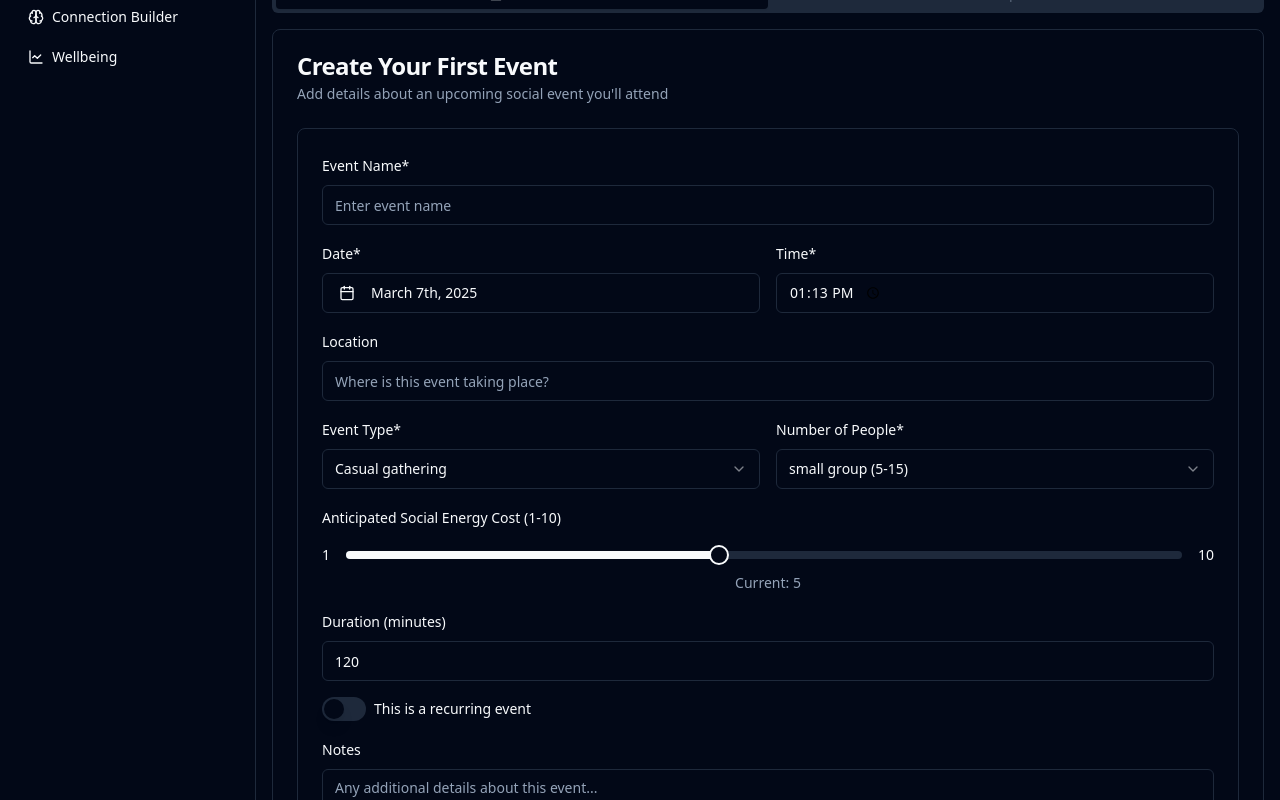
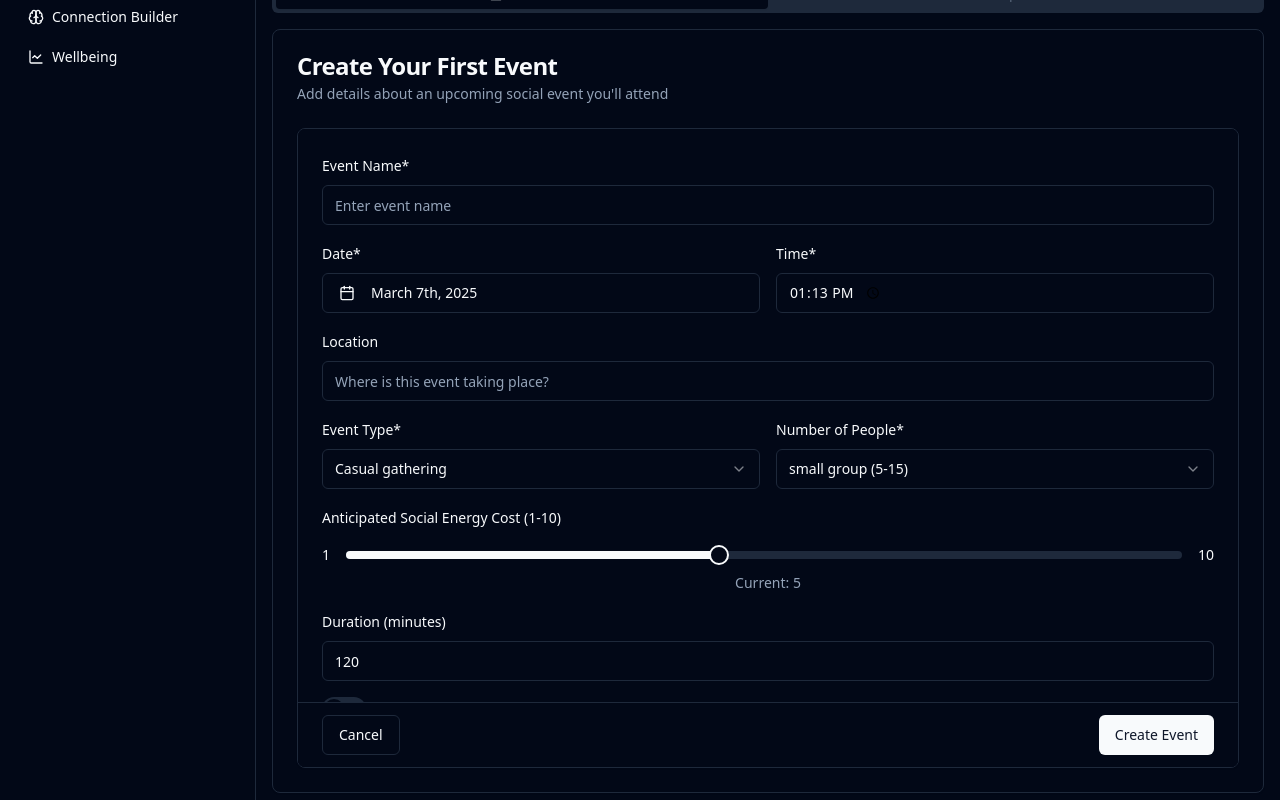
Before and after one commit to saleemjadallah/Introgy, a React (Vite) app: page /social-navigation in a window 1280 px wide. Shown: the part 200-1000 px from the top of the page. Built offline with nearby package versions, Linux system fonts and the light colour scheme.

Commit message:
Fix scroll issue in EventForm
Addresses an issue where users were unable to scroll within the EventForm, preventing them from accessing the "Create Event" button.

```diff
--- a/src/components/social-navigation/EventForm.tsx
+++ b/src/components/social-navigation/EventForm.tsx
@@ -109,7 +109,7 @@ const EventForm = ({ initialEvent, onSubmit, onCancel }: EventFormProps) => {
   };
 
   return (
-    <Card className="w-full">
+    <Card className="w-full max-h-[80vh] overflow-y-auto">
       <form onSubmit={handleSubmit}>
         <CardContent className="pt-6 space-y-4">
           <div className="space-y-2">
@@ -280,7 +280,7 @@ const EventForm = ({ initialEvent, onSubmit, onCancel }: EventFormProps) => {
           </div>
         </CardContent>
 
-        <CardFooter className="flex justify-between">
+        <CardFooter className="flex justify-between sticky bottom-0 bg-card border-t py-3">
           <Button type="button" variant="outline" onClick={onCancel}>
             Cancel
           </Button>
```
